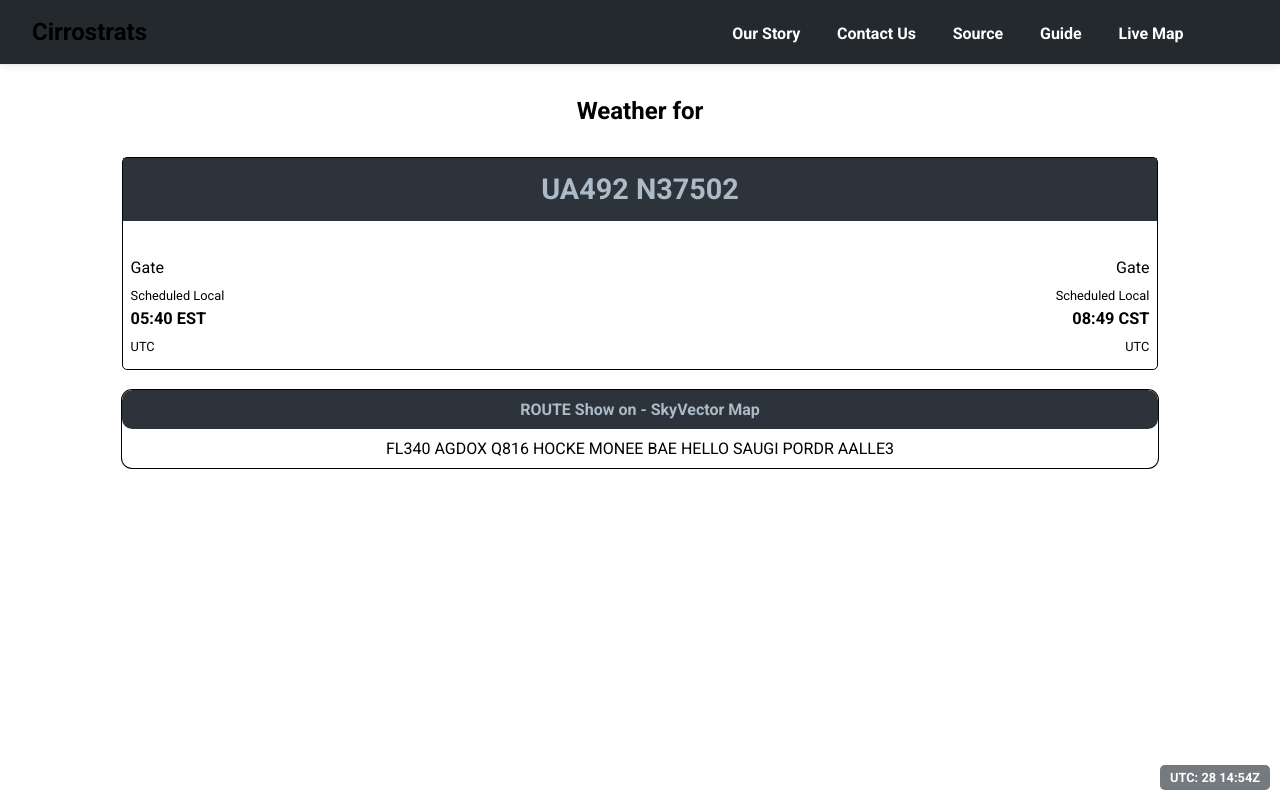
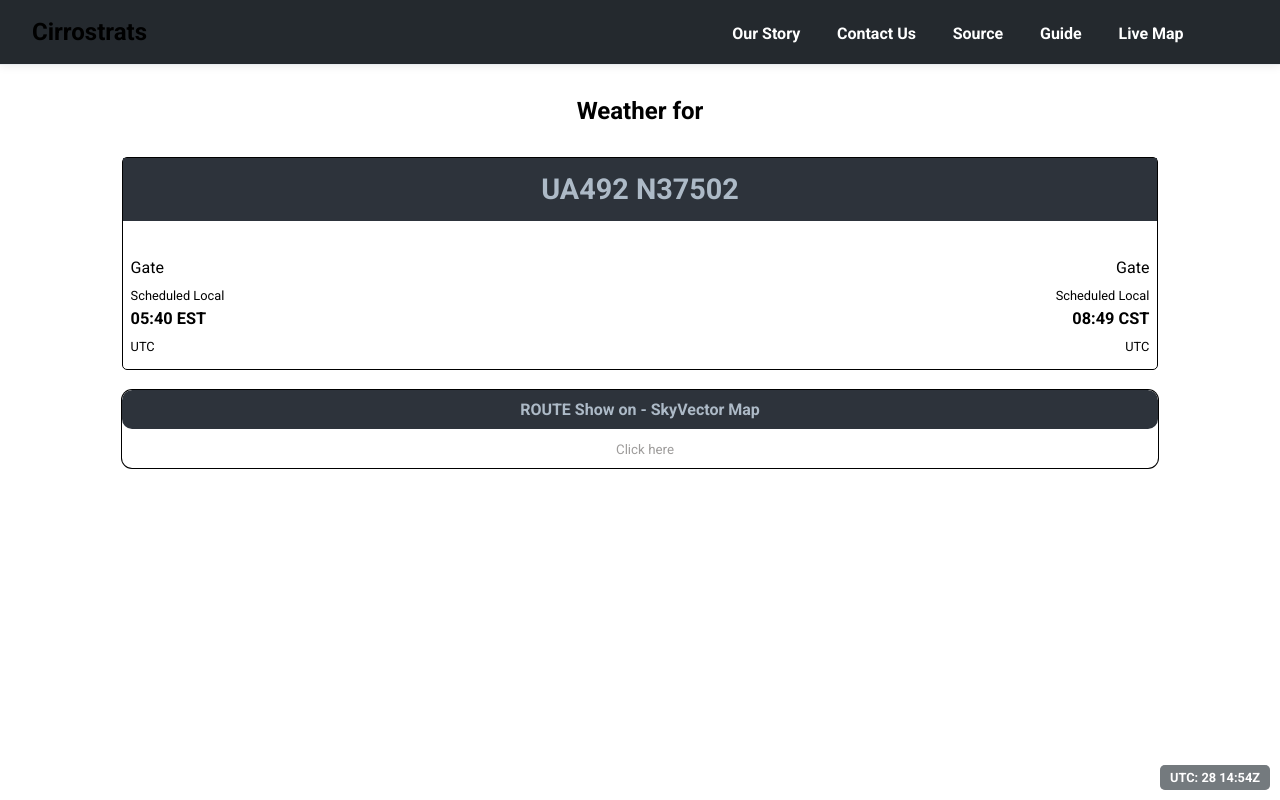
Before and after one commit to ujazishere/cirrostrats-frontend, a React (Vite) app: page / in a window 1280 px wide. Both pictures are taken after typing "Sample" into the empty fields and a click on the button "Search". Built offline with nearby package versions, Linux system fonts and the light colour scheme; no server answers.

Commit message:
route link working

```diff
--- a/src/components/FlightCard.jsx
+++ b/src/components/FlightCard.jsx
@@ -13,6 +13,7 @@ const FlightCard = ({ flightDetails }) => {
   console.log('flightDetails in FlightCard.jsx', flightDetails)
   return (
     <div className="details">
+
       <div className="details__card">
         <h3 className="details__card__title">UA492 N37502</h3>
 
@@ -66,13 +67,18 @@ const FlightCard = ({ flightDetails }) => {
       <table className="route">
   <tbody>
     <tr>
-            <th>ROUTE Show on - SkyVector Map </th>
+      <th>ROUTE Show on - SkyVector Map</th>
     </tr>
     <tr>
-            <td>FL340 AGDOX Q816 HOCKE MONEE BAE HELLO SAUGI PORDR AALLE3</td>
+      <td>
+        <a href={flightDetails.sv} target="_blank" rel="noopener noreferrer">
+          Click here
+        </a>
+      </td>
     </tr>
   </tbody>
 </table>
+
 
       <div className="table-container">
         <table className="flight_card">
```
Lines whose indentation alone changed are shown as unchanged.
